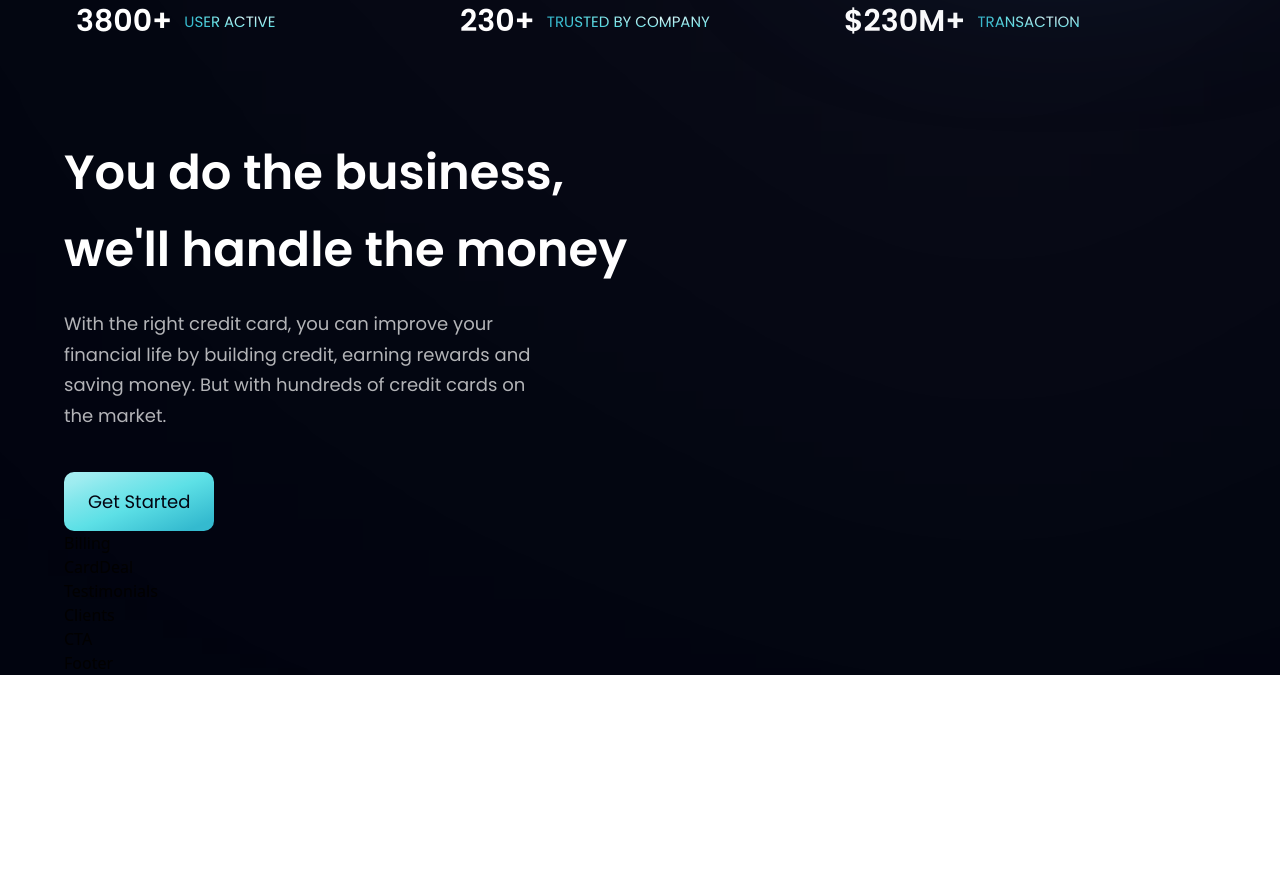
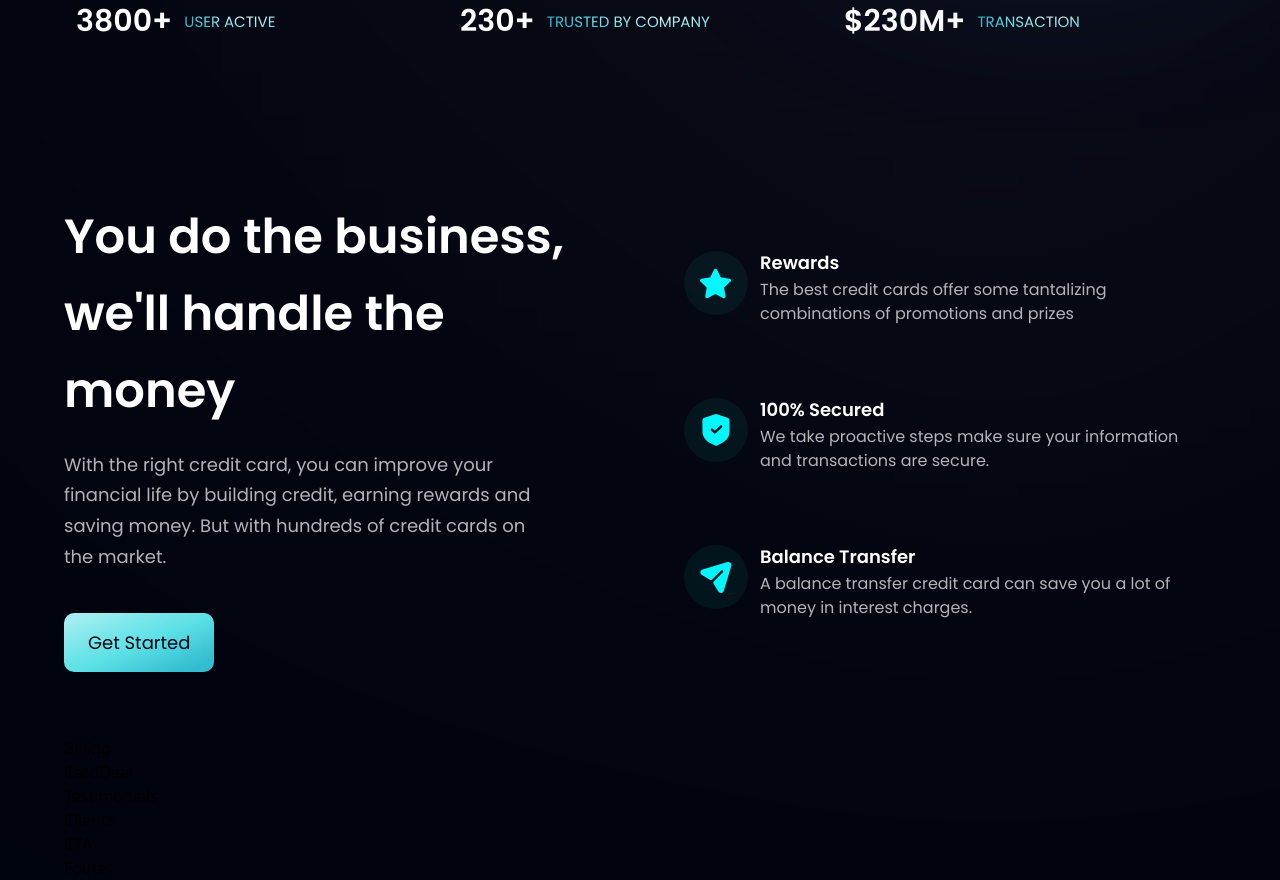
Before and after one commit to Diogo0602x/Bank, a React (Vite) app: page / in a window 1280 px wide. Shown: the part 800-1680 px from the top of the page. Before the commit the page ends 1475 px from the top, so only its background shows below. Built offline with nearby package versions, Linux system fonts and the light colour scheme.

Commit message:
Business section done

```diff
--- a/src/components/Business.jsx
+++ b/src/components/Business.jsx
@@ -2,15 +2,36 @@
 import styles, { layout } from '../style';
 import Button from './Button';
 
+const FeatureCard = ({ icon, title, content, index}) => (
+  <div className={`flex flex-row p-6 rounded-[20px] ${index !== features.length - 1 ? "mb-6" : "mb-0"} feature-card`}>
+    <div className={`w-[64px] h-[64px] rounded-full ${styles.flexCenter} bg-dimBlue`}>
+      <img src={icon} alt='icon' className='w-[50%] h-[50%] object-contain' />
+    </div>
+    <div className='flex-1 flex flex-col ml-3'>
+      <h4 className='font-poppins font-semibold text-white text-[18px] leading-[23px] mb-1'>
+        {title}
+      </h4>
+      <p className='font-poppins font-normal text-dimWhite text-[16px] leading-[24px]'>
+        {content}
+      </p>
+    </div>
+  </div>
+);
+
 const Business = () => (
-  <section id='features' className={`{layout.section}`}>
+  <section id='features' className={layout.section}>
     <div className={layout.sectionInfo}>
       <h2 className={styles.heading2}>You do the business, <br className='sm:block hidden'/> we'll handle the money</h2>
       <p className={`${styles.paragraph} max-w-[470px] mt-5`}>
         With the right credit card, you can improve your financial life by building credit, earning rewards and saving money. But with hundreds of credit cards on the market.
       </p>
+      <Button styles='mt-10'/>
+    </div>
 
-      <Button styles='mt-10'/>
+    <div className={`${layout.sectionImg} flex-col`}>
+      {features.map((feature, index) => (
+        <FeatureCard key={feature.id} {...feature} index={index} />
+      ))}
     </div>
   </section>
 )
```
